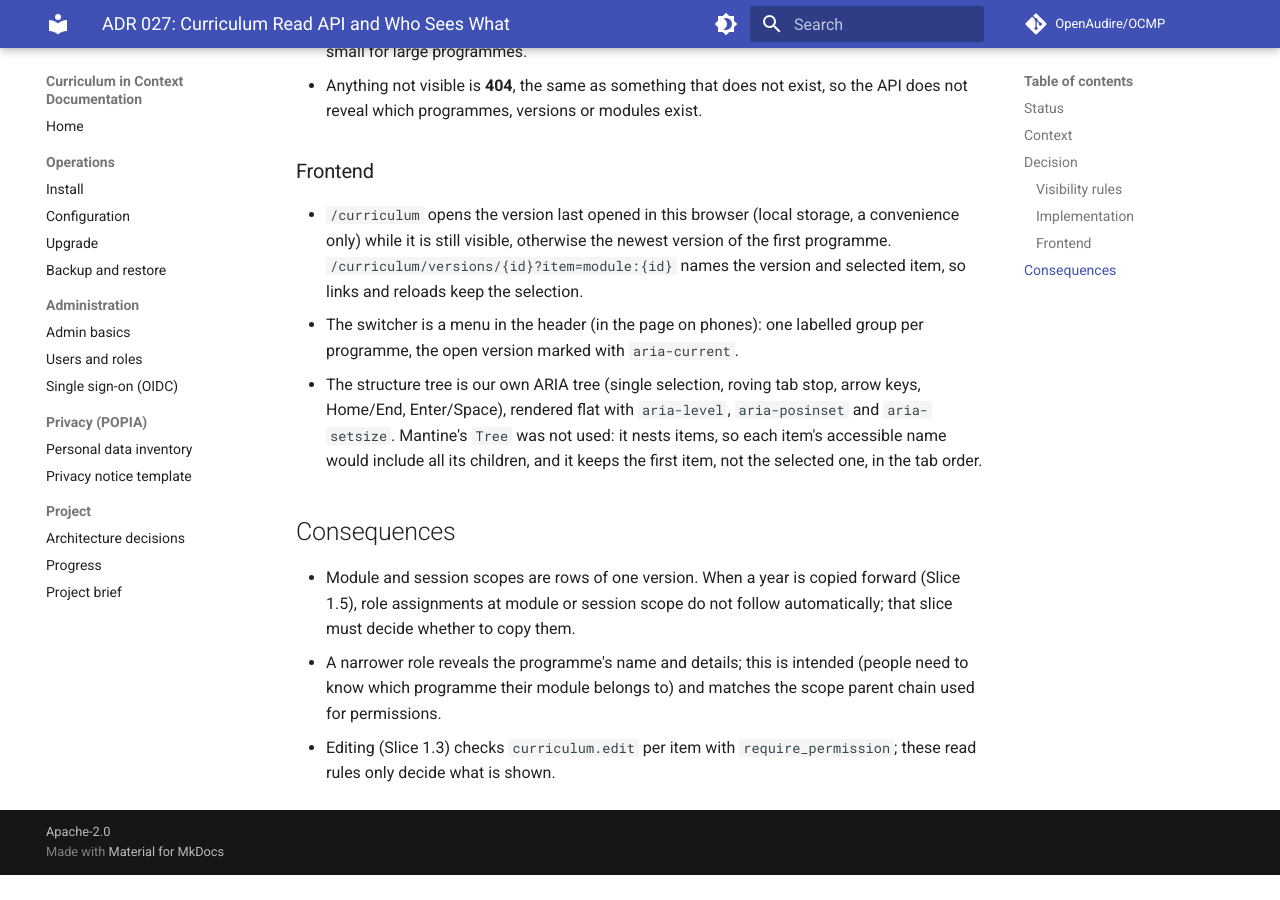
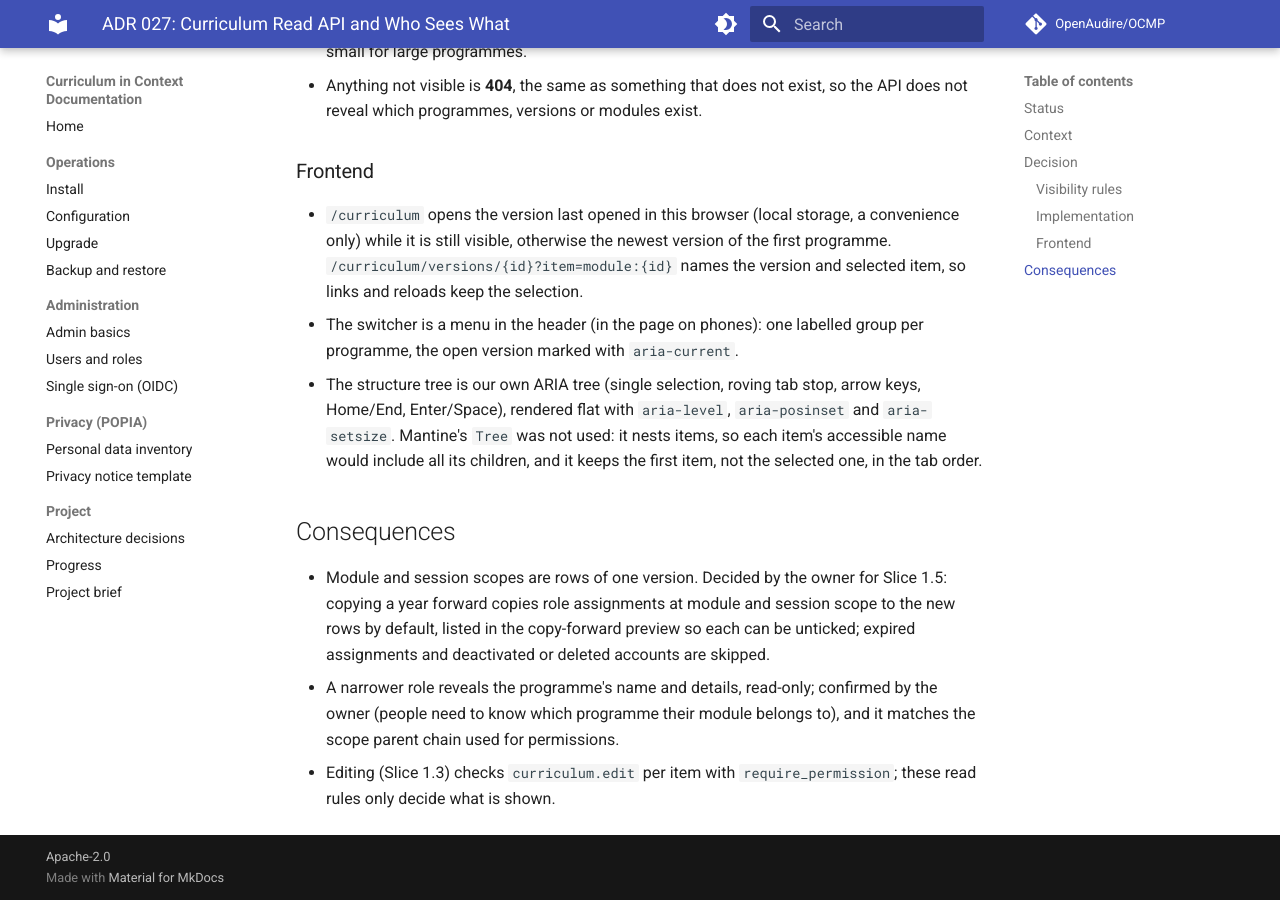
Before and after one commit to OpenAudire/OCMP, an MkDocs documentation site: the page built from docs/adr/027-curriculum-read-access.md, in a window 1280 px wide and 900 px high, scrolled down 1278 px. Built offline with MkDocs 1.6.1 and Material for MkDocs 9.7.7, drawn with Linux system fonts in a browser that asks for light colours; comment, search, counter and statistics services are not loaded; before the commit the page ends 2153 px from its top, so only the background shows below that.

Commit message:
docs: record curriculum visibility and role copy-forward decisions
Co-Authored-By: Claude Opus 5.5 <noreply@anthropic.com>

```diff
--- a/docs/adr/027-curriculum-read-access.md
+++ b/docs/adr/027-curriculum-read-access.md
@@ -58,11 +58,12 @@ cost one lineage lookup per row.
 
 ## Consequences
 
-- Module and session scopes are rows of one version. When a year is copied forward
-  (Slice 1.5), role assignments at module or session scope do not follow automatically;
-  that slice must decide whether to copy them.
-- A narrower role reveals the programme's name and details; this is intended (people
-  need to know which programme their module belongs to) and matches the scope parent
-  chain used for permissions.
+- Module and session scopes are rows of one version. Decided by the owner for Slice 1.5:
+  copying a year forward copies role assignments at module and session scope to the new
+  rows by default, listed in the copy-forward preview so each can be unticked; expired
+  assignments and deactivated or deleted accounts are skipped.
+- A narrower role reveals the programme's name and details, read-only; confirmed by the
+  owner (people need to know which programme their module belongs to), and it matches
+  the scope parent chain used for permissions.
 - Editing (Slice 1.3) checks `curriculum.edit` per item with `require_permission`; these
   read rules only decide what is shown.
```
Also changed, not shown: docs/PROGRESS.md (+5 -1 lines).
